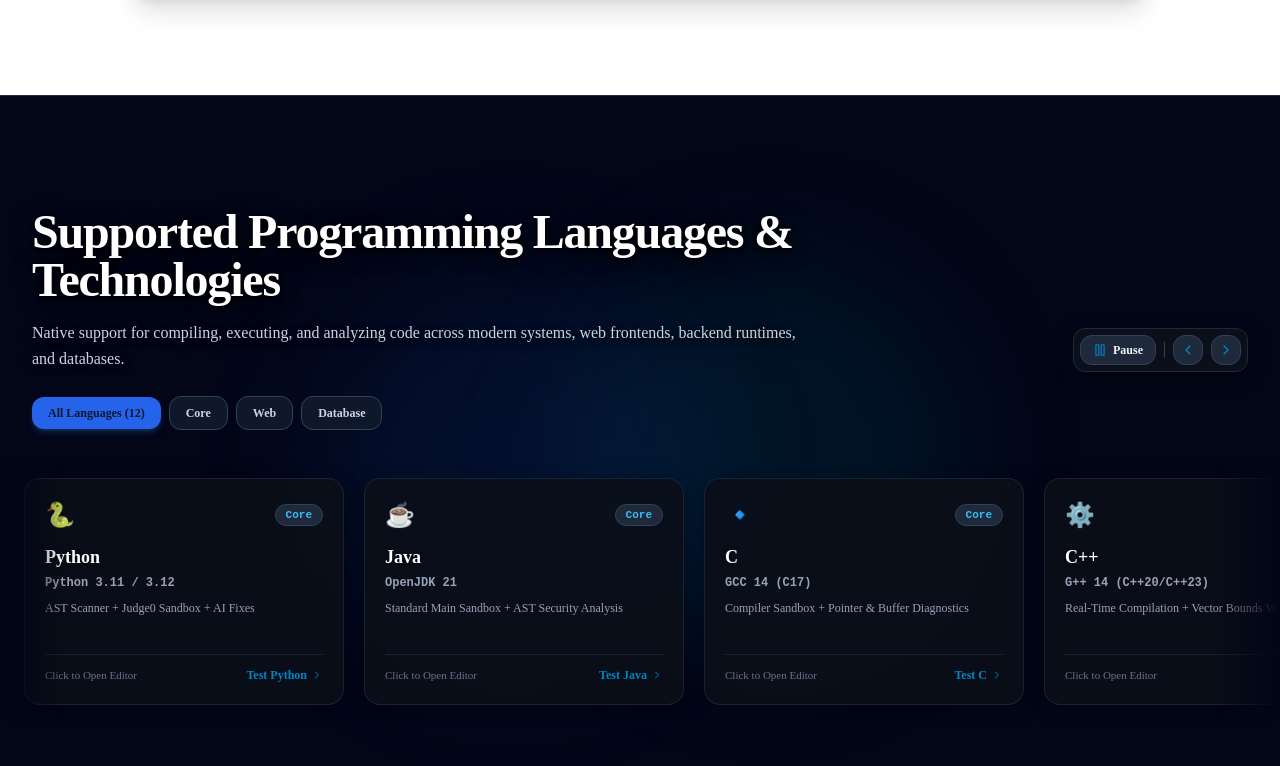
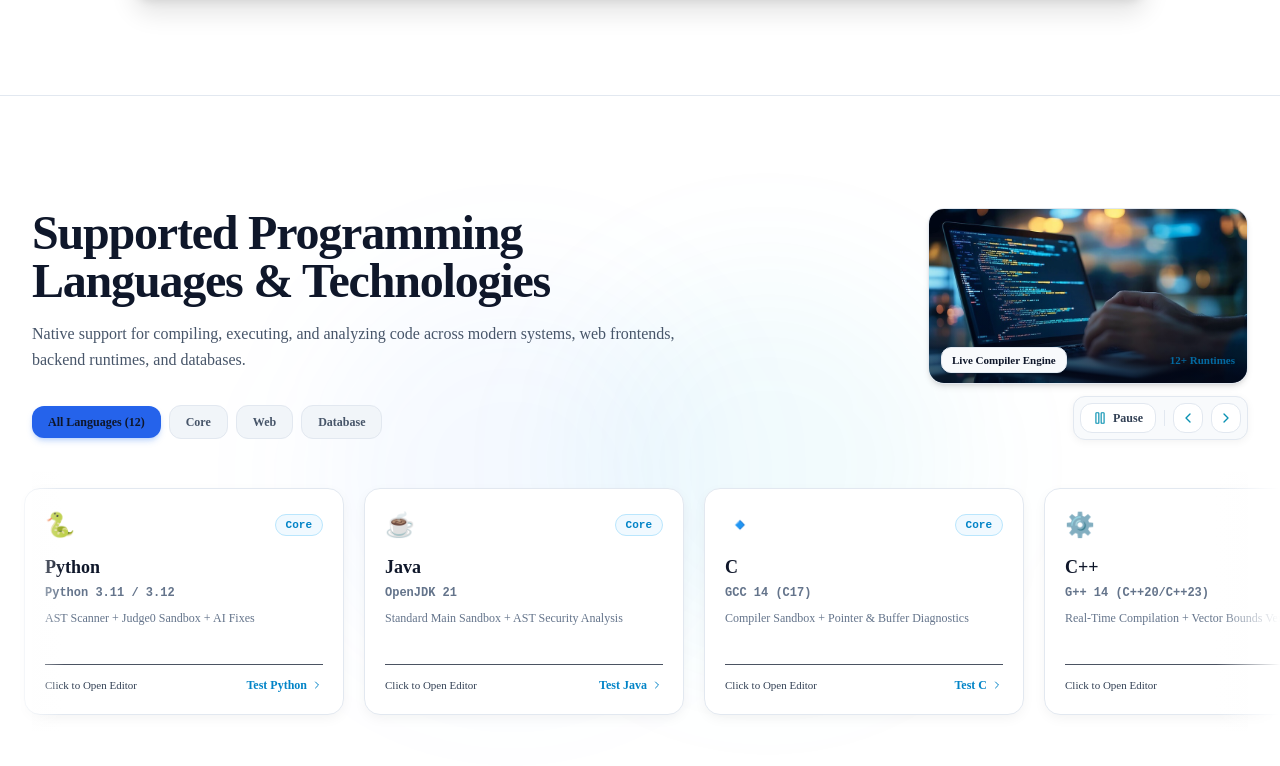
Before and after one commit to ProjectForgeR/Tanuja-project-Code-gaurdian, a React (Vite) app in the folder frontend/: page / in a window 1280 px wide. Shown: the part 1414-2180 px from the top of the page. Built offline with nearby package versions, Linux system fonts and the light colour scheme.

Commit message:
feat(ui): remove dark background from Supported Languages section and inset preview image in top-right corner

```diff
--- a/frontend/src/index.css
+++ b/frontend/src/index.css
@@ -419,15 +419,15 @@ html.light .landing-page-root {
   color: #0f172a !important;
 }
 
-html.light .landing-page-root section:not(.languages-section),
-html.light .landing-page-root .bg-slate-950:not(.languages-section):not(.languages-section *) {
+html.light .landing-page-root section,
+html.light .landing-page-root .bg-slate-950 {
   background-color: #ffffff !important;
   color: #0f172a !important;
   border-color: #e2e8f0 !important;
 }
 
-html.light .landing-page-root .bg-slate-900:not(.languages-section *),
-html.light .landing-page-root [class*="bg-slate-900"]:not(.languages-section *) {
+html.light .landing-page-root .bg-slate-900,
+html.light .landing-page-root [class*="bg-slate-900"] {
   background-color: #f8fafc !important;
   border-color: #e2e8f0 !important;
   color: #0f172a !important;
@@ -596,27 +596,27 @@ html.dark .navbar-pill-nav a:hover {
 }
 
 /* Light Mode: Headings & Typography */
-html.light .landing-page-root h1:not(.languages-section *),
-html.light .landing-page-root h2:not(.languages-section *),
-html.light .landing-page-root h3:not(.languages-section *),
-html.light .landing-page-root h4:not(.languages-section *) {
+html.light .landing-page-root h1,
+html.light .landing-page-root h2,
+html.light .landing-page-root h3,
+html.light .landing-page-root h4 {
   color: #0f172a !important;
   text-shadow: none !important;
 }
 
-html.light .landing-page-root p:not(.languages-section *),
-html.light .landing-page-root .text-slate-200:not(.languages-section *),
-html.light .landing-page-root .text-slate-300:not(.languages-section *),
-html.light .landing-page-root .text-slate-400:not(.languages-section *) {
+html.light .landing-page-root p,
+html.light .landing-page-root .text-slate-200,
+html.light .landing-page-root .text-slate-300,
+html.light .landing-page-root .text-slate-400 {
   color: #334155 !important;
   text-shadow: none !important;
 }
 
-html.light .landing-page-root .text-white:not(.languages-section *):not(.hero-title *):not(.hero-title-text) {
+html.light .landing-page-root .text-white:not(.hero-title *):not(.hero-title-text) {
   color: #0f172a !important;
 }
 
-html.light .landing-page-root .text-slate-100:not(.languages-section *):not(.hero-desc) {
+html.light .landing-page-root .text-slate-100:not(.hero-desc) {
   color: #1e293b !important;
 }
 
@@ -655,22 +655,125 @@ html.dark .landing-page-root .text-slate-400 {
 }
 
 /* ========================================================================= */
-/* SUPPORTED LANGUAGES SECTION & CARDS: PERMANENT DARK MODE THEME            */
+/* SUPPORTED LANGUAGES SECTION (Adaptive Light / Dark Theme)                 */
 /* ========================================================================= */
-.languages-section,
-html.light .landing-page-root .languages-section,
+.languages-section {
+  position: relative !important;
+}
+
+/* Light Mode: Supported Languages Section */
+html.light .landing-page-root .languages-section {
+  background-color: #ffffff !important;
+  color: #0f172a !important;
+  border-top-color: #e2e8f0 !important;
+}
+
+html.light .landing-page-root .languages-section .carousel-edge-left {
+  position: absolute !important;
+  top: 0 !important;
+  bottom: 0 !important;
+  left: 0 !important;
+  background: linear-gradient(to right, #ffffff, transparent) !important;
+  pointer-events: none !important;
+}
+
+html.light .landing-page-root .languages-section .carousel-edge-right {
+  position: absolute !important;
+  top: 0 !important;
+  bottom: 0 !important;
+  right: 0 !important;
+  background: linear-gradient(to left, #ffffff, transparent) !important;
+  pointer-events: none !important;
+}
+
+html.light .landing-page-root .languages-section h2,
+html.light .landing-page-root .languages-section .languages-title {
+  color: #0f172a !important;
+  text-shadow: none !important;
+}
+
+html.light .landing-page-root .languages-section p,
+html.light .landing-page-root .languages-section .languages-desc {
+  color: #475569 !important;
+  text-shadow: none !important;
+}
+
+html.light .landing-page-root .languages-section .carousel-controls-box {
+  background-color: #f8fafc !important;
+  border: 1px solid #e2e8f0 !important;
+  box-shadow: 0 2px 8px rgba(0, 0, 0, 0.05) !important;
+}
+
+html.light .landing-page-root .languages-section .carousel-controls-box button {
+  background-color: #ffffff !important;
+  border: 1px solid #e2e8f0 !important;
+  color: #334155 !important;
+}
+
+html.light .landing-page-root .languages-section .carousel-controls-box button:hover {
+  background-color: #f1f5f9 !important;
+  color: #0284c7 !important;
+}
+
+html.light .landing-page-root .languages-section .carousel-controls-box .h-4.w-px {
+  background-color: #e2e8f0 !important;
+}
+
+html.light .landing-page-root .languages-section .filter-tab-inactive {
+  background-color: #f1f5f9 !important;
+  border: 1px solid #e2e8f0 !important;
+  color: #475569 !important;
+}
+
+html.light .landing-page-root .languages-section .filter-tab-inactive:hover {
+  background-color: #e2e8f0 !important;
+  color: #0284c7 !important;
+  border-color: #cbd5e1 !important;
+}
+
+html.light .landing-page-root .language-card {
+  background: #ffffff !important;
+  backdrop-filter: none !important;
+  -webkit-backdrop-filter: none !important;
+  border: 1px solid #e2e8f0 !important;
+  box-shadow: 0 4px 14px -2px rgba(0, 0, 0, 0.06) !important;
+  color: #0f172a !important;
+}
+
+html.light .landing-page-root .language-card:hover {
+  background: #ffffff !important;
+  border-color: #0284c7 !important;
+  box-shadow: 0 10px 25px -4px rgba(2, 132, 199, 0.18) !important;
+}
+
+html.light .landing-page-root .language-card h3 {
+  color: #0f172a !important;
+  text-shadow: none !important;
+}
+
+html.light .landing-page-root .language-card p {
+  color: #64748b !important;
+  text-shadow: none !important;
+}
+
+html.light .landing-page-root .language-card span.rounded-full {
+  background-color: #f0f9ff !important;
+  border: 1px solid #bae6fd !important;
+  color: #0284c7 !important;
+}
+
+html.light .landing-page-root .language-card .border-t {
+  border-color: #f1f5f9 !important;
+}
+
+/* Dark Mode: Supported Languages Section */
 html.dark .landing-page-root .languages-section {
   background-color: #020617 !important;
   color: #f8fafc !important;
   border-top-color: #1e293b !important;
-  position: relative !important;
 }
 
-
-
-.languages-section .carousel-edge-left,
-html.light .languages-section .carousel-edge-left,
-html.dark .languages-section .carousel-edge-left {
+html.dark .landing-page-root .languages-section .carousel-edge-left {
   position: absolute !important;
   top: 0 !important;
   bottom: 0 !important;
@@ -679,9 +782,7 @@ html.dark .languages-section .carousel-edge-left {
   pointer-events: none !important;
 }
 
-.languages-section .carousel-edge-right,
-html.light .languages-section .carousel-edge-right,
-html.dark .languages-section .carousel-edge-right {
+html.dark .landing-page-root .languages-section .carousel-edge-right {
   position: absolute !important;
   top: 0 !important;
   bottom: 0 !important;
@@ -690,82 +791,51 @@ html.dark .languages-section .carousel-edge-right {
   pointer-events: none !important;
 }
 
-/* Titles and Text in Languages Section */
-.languages-section h2,
-.languages-section .languages-title,
-.landing-page-root .languages-section h2,
-.landing-page-root .languages-section .languages-title,
-html.light .landing-page-root .languages-section h2,
-html.light .landing-page-root .languages-section .languages-title,
 html.dark .landing-page-root .languages-section h2,
 html.dark .landing-page-root .languages-section .languages-title {
   color: #ffffff !important;
   text-shadow: 0 4px 20px rgba(0, 0, 0, 0.95), 0 1px 4px rgba(0, 0, 0, 0.9) !important;
 }
 
-.languages-section p,
-.languages-section .languages-desc,
-.landing-page-root .languages-section p,
-.landing-page-root .languages-section .languages-desc,
-html.light .landing-page-root .languages-section p,
-html.light .landing-page-root .languages-section .languages-desc,
 html.dark .landing-page-root .languages-section p,
 html.dark .landing-page-root .languages-section .languages-desc {
   color: #cbd5e1 !important;
   text-shadow: 0 2px 10px rgba(0, 0, 0, 0.85) !important;
 }
 
-/* Carousel Controls Box */
-.languages-section .carousel-controls-box,
-html.light .landing-page-root .languages-section .carousel-controls-box,
 html.dark .landing-page-root .languages-section .carousel-controls-box {
   background-color: #0b0f19 !important;
   border: 1px solid #1e293b !important;
   box-shadow: 0 4px 16px rgba(0, 0, 0, 0.5) !important;
 }
 
-.languages-section .carousel-controls-box button,
-html.light .landing-page-root .languages-section .carousel-controls-box button,
 html.dark .landing-page-root .languages-section .carousel-controls-box button {
   background-color: #1e293b !important;
   border: 1px solid #334155 !important;
   color: #f1f5f9 !important;
 }
 
-.languages-section .carousel-controls-box button:hover,
-html.light .landing-page-root .languages-section .carousel-controls-box button:hover,
 html.dark .landing-page-root .languages-section .carousel-controls-box button:hover {
   background-color: #334155 !important;
   color: #38bdf8 !important;
 }
 
-.languages-section .carousel-controls-box .h-4.w-px,
-html.light .landing-page-root .languages-section .carousel-controls-box .h-4.w-px,
 html.dark .landing-page-root .languages-section .carousel-controls-box .h-4.w-px {
   background-color: #334155 !important;
 }
 
-/* Filter Tabs */
-.languages-section .filter-tab-inactive,
-html.light .landing-page-root .languages-section .filter-tab-inactive,
 html.dark .landing-page-root .languages-section .filter-tab-inactive {
   background-color: #0f172a !important;
   border: 1px solid #334155 !important;
   color: #cbd5e1 !important;
 }
 
-.languages-section .filter-tab-inactive:hover,
-html.light .landing-page-root .languages-section .filter-tab-inactive:hover,
 html.dark .landing-page-root .languages-section .filter-tab-inactive:hover {
   background-color: #1e293b !important;
   color: #38bdf8 !important;
   border-color: #475569 !important;
 }
 
-/* Language Cards (Dark Glassmorphism) */
-.languages-section .language-card,
-.language-card,
-html.light .landing-page-root .language-card,
 html.dark .landing-page-root .language-card {
   background: rgba(11, 15, 25, 0.88) !important;
   backdrop-filter: blur(14px) !important;
@@ -775,38 +845,30 @@ html.dark .landing-page-root .language-card {
   color: #f8fafc !important;
 }
 
-.languages-section .language-card:hover,
-.language-card:hover,
-html.light .landing-page-root .language-card:hover,
 html.dark .landing-page-root .language-card:hover {
   background: rgba(15, 23, 42, 0.95) !important;
   border-color: #38bdf8 !important;
   box-shadow: 0 10px 25px -5px rgba(56, 189, 248, 0.28) !important;
 }
 
-.languages-section .language-card h3,
-.language-card h3,
-html.light .landing-page-root .language-card h3,
 html.dark .landing-page-root .language-card h3 {
   color: #ffffff !important;
   text-shadow: 0 1px 4px rgba(0, 0, 0, 0.6) !important;
 }
 
-.languages-section .language-card p,
-.language-card p,
-html.light .landing-page-root .language-card p,
 html.dark .landing-page-root .language-card p {
   color: #94a3b8 !important;
   text-shadow: none !important;
 }
 
-.languages-section .language-card span.rounded-full,
-.language-card span.rounded-full,
-html.light .landing-page-root .language-card span.rounded-full,
 html.dark .landing-page-root .language-card span.rounded-full {
   background-color: #1e293b !important;
   border: 1px solid #334155 !important;
   color: #38bdf8 !important;
+}
+
+html.dark .landing-page-root .language-card .border-t {
+  border-color: rgba(30, 41, 59, 0.8) !important;
 }
 
 /* ========================================================================= */
--- a/frontend/src/pages/LandingPage.tsx
+++ b/frontend/src/pages/LandingPage.tsx
@@ -856,81 +856,28 @@ export const LandingPage: React.FC = () => {
       </section>
 
       {/* ============================================================== */}
-      {/* 3. SUPPORTED LANGUAGES SECTION (Dark Mode) */}
+      {/* 3. SUPPORTED LANGUAGES SECTION (Light / Dark Adaptive) */}
       {/* ============================================================== */}
-      <section id="languages" className="languages-section relative border-t border-slate-800 bg-slate-950 py-20 sm:py-28 overflow-hidden text-slate-100">
-        {/* Clean Ambient Gradient (No Photographic Background Image) */}
+      <section id="languages" className="languages-section relative border-t border-slate-200 dark:border-slate-800 bg-white dark:bg-slate-950 py-20 sm:py-28 overflow-hidden text-slate-900 dark:text-slate-100">
+        {/* Clean Ambient Gradient */}
         <div className="pointer-events-none absolute inset-0 overflow-hidden" aria-hidden="true">
-          <div className="absolute top-1/4 left-1/4 h-96 w-96 rounded-full bg-blue-600/10 blur-3xl" />
-          <div className="absolute bottom-1/4 right-1/4 h-96 w-96 rounded-full bg-cyan-600/10 blur-3xl" />
+          <div className="absolute top-1/4 left-1/4 h-96 w-96 rounded-full bg-blue-500/5 dark:bg-blue-600/10 blur-3xl" />
+          <div className="absolute bottom-1/4 right-1/4 h-96 w-96 rounded-full bg-cyan-500/5 dark:bg-cyan-600/10 blur-3xl" />
         </div>
 
         <div className="relative mx-auto max-w-7xl px-4 sm:px-6 lg:px-8 z-10">
-          {/* Section Header with Title & Carousel Controls at Top-Right */}
-          <div className="flex flex-col md:flex-row md:items-end justify-between gap-6">
-            <div className="max-w-3xl">
-              <h2
-                style={{ color: '#ffffff' }}
-                className="languages-title text-3xl font-black tracking-tight text-white sm:text-5xl"
-              >
+          {/* Section Header with Left Content & Right Corner Inset Image + Controls */}
+          <div className="flex flex-col lg:flex-row lg:items-center justify-between gap-8">
+            <div className="max-w-2xl">
+              <h2 className="languages-title text-3xl font-serif font-bold tracking-tight text-slate-900 dark:text-white sm:text-5xl">
                 Supported Programming Languages & Technologies
               </h2>
-              <p
-                style={{ color: '#cbd5e1' }}
-                className="languages-desc mt-4 text-base text-slate-300 font-medium leading-relaxed"
-              >
+              <p className="languages-desc mt-4 text-base text-slate-600 dark:text-slate-300 font-medium leading-relaxed">
                 Native support for compiling, executing, and analyzing code across modern systems, web frontends, backend runtimes, and databases.
               </p>
-            </div>
-
-            {/* Carousel Controls (Pause/Play, Left Arrow, Right Arrow) */}
-            <div className="carousel-controls-box flex items-center gap-2 self-start md:self-end shrink-0 bg-slate-900 border border-slate-800 p-1.5 rounded-xl shadow-md">
-              <button
-                type="button"
-                onClick={togglePlayPause}
-                aria-label={isPlaying ? 'Pause automatic scrolling' : 'Resume automatic scrolling'}
-                title={isPlaying ? 'Pause' : 'Play'}
-                className="flex items-center gap-1.5 px-3 py-1.5 rounded-lg text-xs font-semibold text-slate-200 hover:text-cyan-400 bg-slate-800 hover:bg-slate-700 border border-slate-700 transition cursor-pointer"
-              >
-                {isPlaying ? (
-                  <>
-                    <Pause className="h-3.5 w-3.5 text-cyan-400" />
-                    <span>Pause</span>
-                  </>
-                ) : (
-                  <>
-                    <Play className="h-3.5 w-3.5 text-cyan-400 fill-cyan-400" />
-                    <span>Play</span>
-                  </>
-                )}
-              </button>
-
-              <div className="h-4 w-px bg-slate-700" />
-
-              <button
-                type="button"
-                onClick={handleScrollLeft}
-                aria-label="Scroll carousel to the left"
-                title="Scroll Left"
-                className="p-1.5 rounded-lg text-slate-200 hover:text-cyan-400 bg-slate-800 hover:bg-slate-700 border border-slate-700 transition cursor-pointer"
-              >
-                <ChevronLeft className="h-4 w-4 text-cyan-400" />
-              </button>
-
-              <button
-                type="button"
-                onClick={handleScrollRight}
-                aria-label="Scroll carousel to the right"
-                title="Scroll Right"
-                className="p-1.5 rounded-lg text-slate-200 hover:text-cyan-400 bg-slate-800 hover:bg-slate-700 border border-slate-700 transition cursor-pointer"
-              >
-                <ChevronRight className="h-4 w-4 text-cyan-400" />
-              </button>
-            </div>
-          </div>
 
               {/* Filter Tabs */}
-          <div className="mt-6 flex flex-wrap items-center gap-2">
+              <div className="mt-8 flex flex-wrap items-center gap-2">
                 {(['All', 'Core', 'Web', 'Database'] as const).map((filter) => (
                   <button
                     key={filter}
@@ -938,7 +885,7 @@ export const LandingPage: React.FC = () => {
                     className={`rounded-xl px-4 py-2 text-xs font-semibold transition cursor-pointer select-none ${
                       languageFilter === filter
                         ? 'bg-blue-600 text-white shadow-md shadow-blue-500/25'
-                    : 'filter-tab-inactive border border-slate-700 bg-slate-900 text-slate-300 hover:bg-slate-800 hover:text-cyan-400'
+                        : 'filter-tab-inactive border border-slate-200 dark:border-slate-700 bg-slate-100 dark:bg-slate-900 text-slate-600 dark:text-slate-300 hover:bg-slate-200 dark:hover:bg-slate-800 hover:text-cyan-600 dark:hover:text-cyan-400'
                     }`}
                   >
                     {filter === 'All' ? 'All Languages (12)' : filter}
@@ -947,11 +894,77 @@ export const LandingPage: React.FC = () => {
               </div>
             </div>
 
+            {/* Right Side Corner: Inset Image + Carousel Controls */}
+            <div className="flex flex-col sm:flex-row lg:flex-col items-start lg:items-end gap-3 shrink-0">
+              {/* Inset Image Card */}
+              <div className="group relative overflow-hidden rounded-2xl border border-slate-200 dark:border-slate-800 bg-slate-100 dark:bg-slate-900 shadow-md hover:shadow-xl transition-all duration-300 w-72 sm:w-80 h-36 sm:h-44">
+                <img
+                  src="/languages-preview.jpg"
+                  alt="Code execution and compiler diagnostics preview"
+                  className="w-full h-full object-cover object-center group-hover:scale-105 transition-transform duration-500"
+                />
+                <div className="pointer-events-none absolute inset-0 bg-gradient-to-t from-slate-950/70 via-transparent to-transparent" />
+                <div className="absolute bottom-2.5 left-3 right-3 flex items-center justify-between text-[11px] font-semibold text-white">
+                  <span className="bg-slate-900/80 backdrop-blur-md px-2.5 py-1 rounded-md border border-white/10 shadow-sm">
+                    Live Compiler Engine
+                  </span>
+                  <span className="text-cyan-300 drop-shadow">12+ Runtimes</span>
+                </div>
+              </div>
+
+              {/* Carousel Controls (Pause/Play, Left Arrow, Right Arrow) */}
+              <div className="carousel-controls-box flex items-center gap-2 bg-slate-100 dark:bg-slate-900 border border-slate-200 dark:border-slate-800 p-1.5 rounded-xl shadow-sm">
+                <button
+                  type="button"
+                  onClick={togglePlayPause}
+                  aria-label={isPlaying ? 'Pause automatic scrolling' : 'Resume automatic scrolling'}
+                  title={isPlaying ? 'Pause' : 'Play'}
+                  className="flex items-center gap-1.5 px-3 py-1.5 rounded-lg text-xs font-semibold text-slate-700 dark:text-slate-200 hover:text-cyan-600 dark:hover:text-cyan-400 bg-white dark:bg-slate-800 hover:bg-slate-50 dark:hover:bg-slate-700 border border-slate-200 dark:border-slate-700 transition cursor-pointer"
+                >
+                  {isPlaying ? (
+                    <>
+                      <Pause className="h-3.5 w-3.5 text-cyan-600 dark:text-cyan-400" />
+                      <span>Pause</span>
+                    </>
+                  ) : (
+                    <>
+                      <Play className="h-3.5 w-3.5 text-cyan-600 dark:text-cyan-400 fill-cyan-600 dark:fill-cyan-400" />
+                      <span>Play</span>
+                    </>
+                  )}
+                </button>
+
+                <div className="h-4 w-px bg-slate-300 dark:bg-slate-700" />
+
+                <button
+                  type="button"
+                  onClick={handleScrollLeft}
+                  aria-label="Scroll carousel to the left"
+                  title="Scroll Left"
+                  className="p-1.5 rounded-lg text-slate-700 dark:text-slate-200 hover:text-cyan-600 dark:hover:text-cyan-400 bg-white dark:bg-slate-800 hover:bg-slate-50 dark:hover:bg-slate-700 border border-slate-200 dark:border-slate-700 transition cursor-pointer"
+                >
+                  <ChevronLeft className="h-4 w-4 text-cyan-600 dark:text-cyan-400" />
+                </button>
+
+                <button
+                  type="button"
+                  onClick={handleScrollRight}
+                  aria-label="Scroll carousel to the right"
+                  title="Scroll Right"
+                  className="p-1.5 rounded-lg text-slate-700 dark:text-slate-200 hover:text-cyan-600 dark:hover:text-cyan-400 bg-white dark:bg-slate-800 hover:bg-slate-50 dark:hover:bg-slate-700 border border-slate-200 dark:border-slate-700 transition cursor-pointer"
+                >
+                  <ChevronRight className="h-4 w-4 text-cyan-600 dark:text-cyan-400" />
+                </button>
+              </div>
+            </div>
+          </div>
+        </div>
+
         {/* Single-Line Horizontal Carousel */}
         <div className="relative mt-8 w-full">
           {/* Edge fade overlays */}
-          <div className="carousel-edge-left pointer-events-none absolute left-0 top-0 bottom-0 w-8 sm:w-16 bg-gradient-to-r from-slate-950 to-transparent z-10" />
-          <div className="carousel-edge-right pointer-events-none absolute right-0 top-0 bottom-0 w-8 sm:w-16 bg-gradient-to-l from-slate-950 to-transparent z-10" />
+          <div className="carousel-edge-left pointer-events-none absolute left-0 top-0 bottom-0 w-8 sm:w-16 bg-gradient-to-r from-white dark:from-slate-950 to-transparent z-10" />
+          <div className="carousel-edge-right pointer-events-none absolute right-0 top-0 bottom-0 w-8 sm:w-16 bg-gradient-to-l from-white dark:from-slate-950 to-transparent z-10" />
 
           {/* Carousel Track Container */}
           <div
```
Also changed, not shown: frontend/public/languages-preview.jpg (added). Lines whose indentation alone changed are shown as unchanged.
